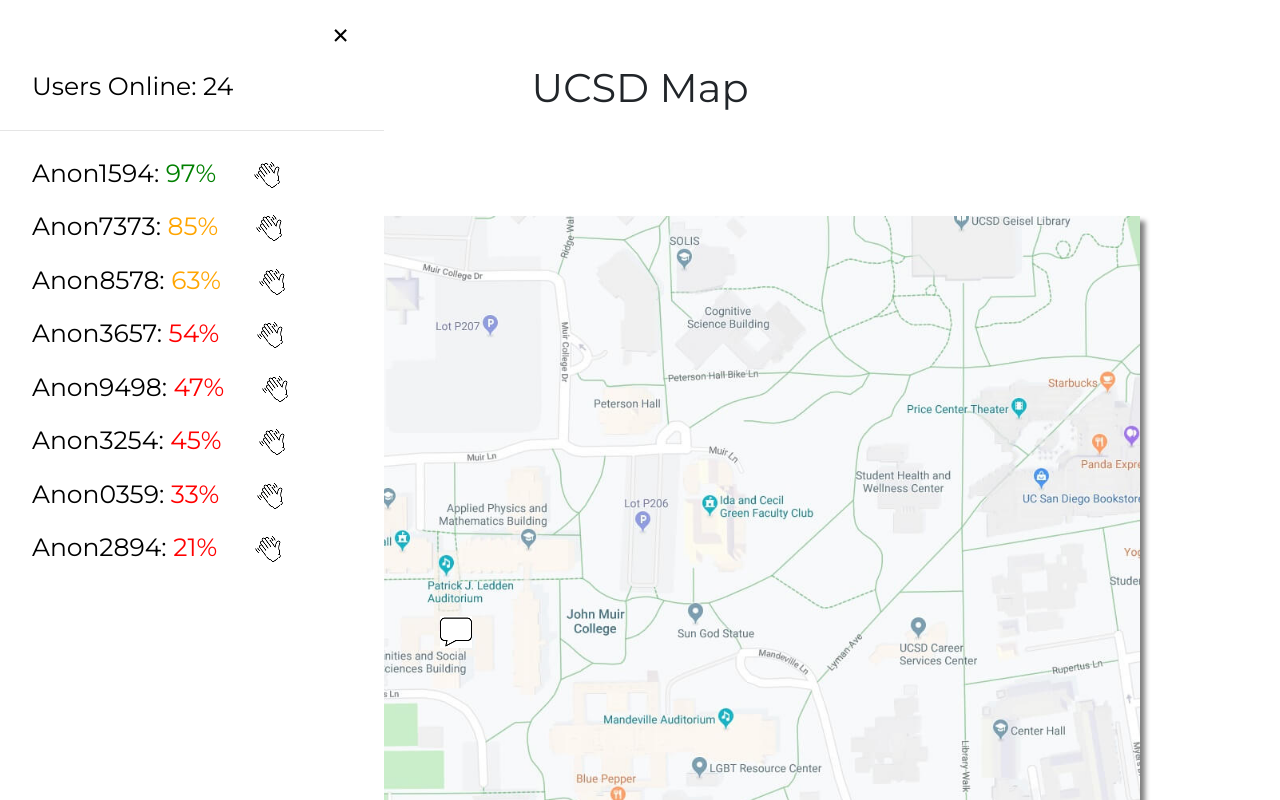
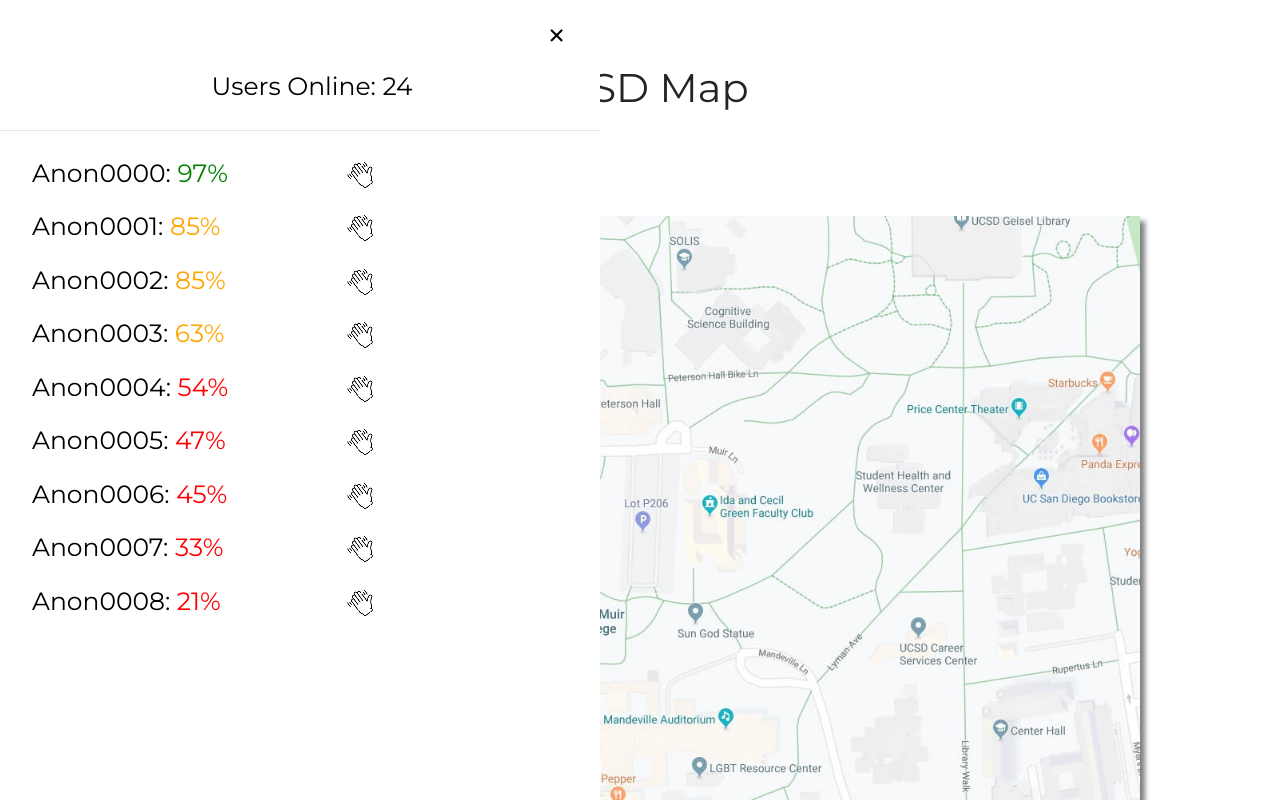
Before and after one commit to hinfan123/cogs123, a plain HTML site: page friendster.html in a window 1280 px wide. Both pictures are taken after a click on the picture 456 px from the left and 632 px from the top of the page. Shown: the top 800 px of the page. Drawn offline with nearby package versions, Linux system fonts and the light colour scheme.

Commit message:
changed spacing in menu

```diff
--- a/friendster.html
+++ b/friendster.html
@@ -32,17 +32,93 @@
     </div>
 
     <div id="mySidenav" class="sidenav">
+
       <a href="javascript:void(0)" class="closebtn" onclick="closeNav()">&times;</a>
-      <a href="javascript:void(0)">Users Online: 24</a>
+      <a href="javascript:void(0)" class="text-center">Users Online: 24</a>
+
       <hr>
-      <a href="#">Anon1594: <span class="green">97%</span> &emsp; <img src="pictures\waving-hand.png" alt="wave"></a>
-      <a href="#">Anon7373: <span class="orange">85%</span> &emsp; <img src="pictures\waving-hand.png" alt="wave"></a></a>
-      <a href="#">Anon8578: <span class="orange">63%</span> &emsp; <img src="pictures\waving-hand.png" alt="wave"></a></a>
-      <a href="#">Anon3657: <span class="red">54%</span> &emsp; <img src="pictures\waving-hand.png" alt="wave"></a></a>
-      <a href="#">Anon9498: <span class="red">47%</span> &emsp; <img src="pictures\waving-hand.png" alt="wave"></a></a>
-      <a href="#">Anon3254: <span class="red">45%</span> &emsp; <img src="pictures\waving-hand.png" alt="wave"></a></a>
-      <a href="#">Anon0359: <span class="red">33%</span> &emsp; <img src="pictures\waving-hand.png" alt="wave"></a></a>
-      <a href="#">Anon2894: <span class="red">21%</span> &emsp; <img src="pictures\waving-hand.png" alt="wave"></a></a>
+
+      <div class="row">
+        <div class="col-6">
+          <a href="#">Anon0000: <span class="green">97%</span></a>
+        </div>
+        <div class="col-6">
+          <a href="#"><img src="pictures\waving-hand.png" alt="wave"></a>
+        </div>
+      </div>
+
+      <div class="row">
+        <div class="col-6">
+          <a href="#">Anon0001: <span class="orange">85%</span></a>
+        </div>
+        <div class="col-6">
+          <a href="#"><img src="pictures\waving-hand.png" alt="wave"></a>
+        </div>
+      </div>
+
+      <div class="row">
+        <div class="col-6">
+          <a href="#">Anon0002: <span class="orange">85%</span></a>
+        </div>
+        <div class="col-6">
+          <a href="#"><img src="pictures\waving-hand.png" alt="wave"></a>
+        </div>
+      </div>
+
+      <div class="row">
+        <div class="col-6">
+          <a href="#">Anon0003: <span class="orange">63%</span></a>
+        </div>
+        <div class="col-6">
+          <a href="#"><img src="pictures\waving-hand.png" alt="wave"></a>
+        </div>
+      </div>
+
+      <div class="row">
+        <div class="col-6">
+          <a href="#">Anon0004: <span class="red">54%</span></a>
+        </div>
+        <div class="col-6">
+          <a href="#"><img src="pictures\waving-hand.png" alt="wave"></a>
+        </div>
+      </div>
+
+      <div class="row">
+        <div class="col-6">
+          <a href="#">Anon0005: <span class="red">47%</span></a>
+        </div>
+        <div class="col-6">
+          <a href="#"><img src="pictures\waving-hand.png" alt="wave"></a>
+        </div>
+      </div>
+
+      <div class="row">
+        <div class="col-6">
+          <a href="#">Anon0006: <span class="red">45%</span></a>
+        </div>
+        <div class="col-6">
+          <a href="#"><img src="pictures\waving-hand.png" alt="wave"></a>
+        </div>
+      </div>
+
+      <div class="row">
+        <div class="col-6">
+          <a href="#">Anon0007: <span class="red">33%</span></a>
+        </div>
+        <div class="col-6">
+          <a href="#"><img src="pictures\waving-hand.png" alt="wave"></a>
+        </div>
+      </div>
+
+      <div class="row">
+        <div class="col-6">
+          <a href="#">Anon0008: <span class="red">21%</span></a>
+        </div>
+        <div class="col-6">
+          <a href="#"><img src="pictures\waving-hand.png" alt="wave"></a>
+        </div>
+      </div>
+
     </div>
 
   </body>
--- a/index.js
+++ b/index.js
@@ -1,6 +1,6 @@
 function openNav() {
-  document.getElementById("mySidenav").style.width = "30%";
-  document.getElementById("main").style.marginLeft = "30%";
+  document.getElementById("mySidenav").style.width = "600px";
+  document.getElementById("main").style.marginLeft = "600px";
   document.body.style.backgroundColor = "rgba(0,0,0,0.4)";
 }
 
```
